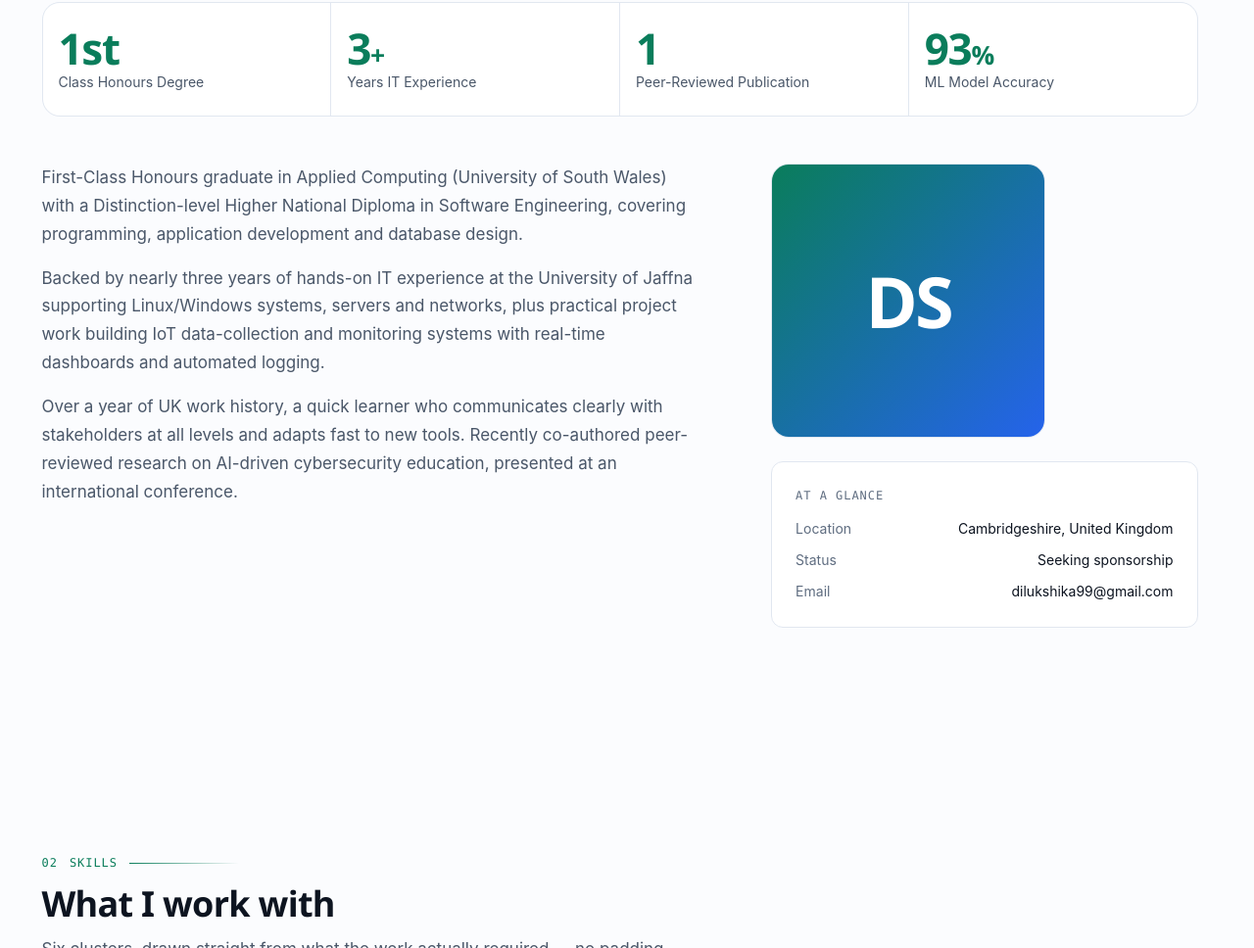
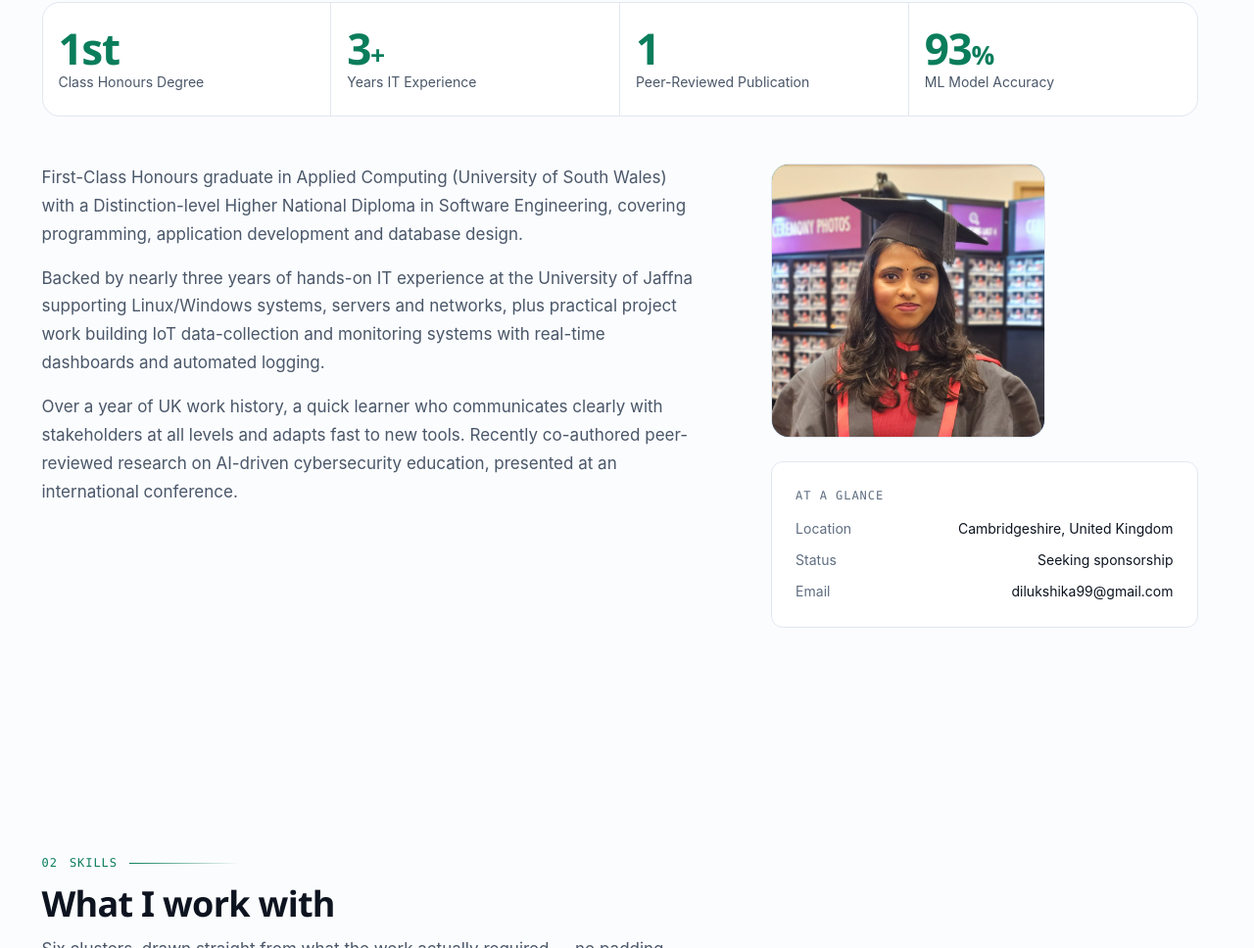
Before and after one commit to Dilukshika/Dilukshika.github.io, a plain HTML site: page index.html in a window 1280 px wide. Shown: the part 1103-2071 px from the top of the page at 98% size. Drawn offline with Linux system fonts and the light colour scheme.

Commit message:
Add the graduation headshot to the About panel.
Cropped square to head-and-shoulders from the full-length original and
resized to 800x800, which covers the 280px avatar slot at 2x. Re-encoding
also drops the camera EXIF block, so no capture metadata ships with it.

The monogram stays in the markup underneath as the fallback, so removing
the photo later degrades cleanly rather than leaving a hole; .avatar img
becomes absolutely positioned to stack over it.

Root-level images join the PDF rule in .gitignore: only the cropped copy
under assets/img/ is meant to publish, never the camera original.

Co-Authored-By: Claude Opus 5 <noreply@anthropic.com>
Claude-Session: https://claude.ai/code/session_01E8LdT2Wu3aMh2L9uj8t3zz

```diff
--- a/css/05-components.css
+++ b/css/05-components.css
@@ -458,9 +458,17 @@
   border: 1px solid var(--border-subtle);
   background: var(--bg-elevated);
 }
-.avatar img { width: 100%; height: 100%; object-fit: cover; }
+/* Absolute, so the photo stacks over the monogram rather than pushing it
+   around — the monogram then only shows through if the image is missing. */
+.avatar img {
+  position: absolute;
+  inset: 0;
+  width: 100%;
+  height: 100%;
+  object-fit: cover;
+}
 
-/* Shown until a real headshot is added at assets/img/profile.webp */
+/* Fallback beneath the headshot at assets/img/profile.jpg */
 .avatar__monogram {
   position: absolute;
   inset: 0;
--- a/index.html
+++ b/index.html
@@ -410,8 +410,14 @@
         <div class="about__prose" id="about-prose" data-reveal></div>
 
         <aside class="about__aside" data-reveal="right">
+          <!-- Monogram sits underneath as the fallback: if the photo is ever
+               removed or fails to load, the panel still fills correctly. -->
           <div class="avatar">
             <span class="avatar__monogram" aria-hidden="true">DS</span>
+            <img src="assets/img/profile.jpg"
+                 width="800" height="800"
+                 loading="lazy" decoding="async"
+                 alt="Dilukshika Sivanathan in cap and gown at her University of South Wales graduation">
           </div>
           <div class="panel">
             <p class="panel__title">At a glance</p>
```
Also changed, not shown: assets/img/profile.jpg (added), 3 other files.
